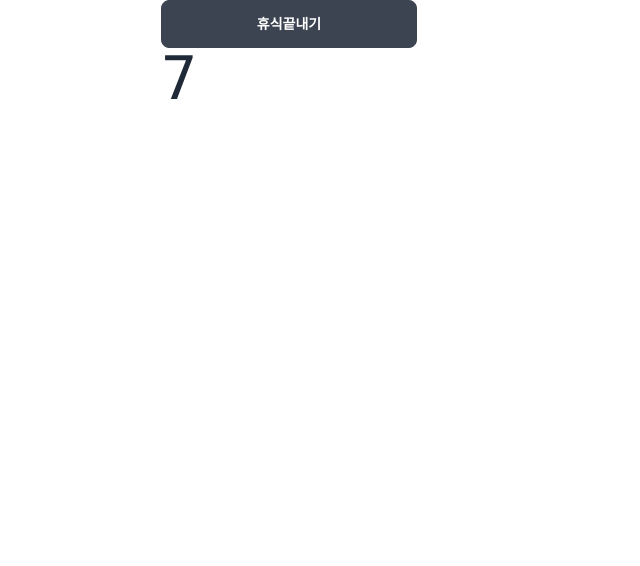
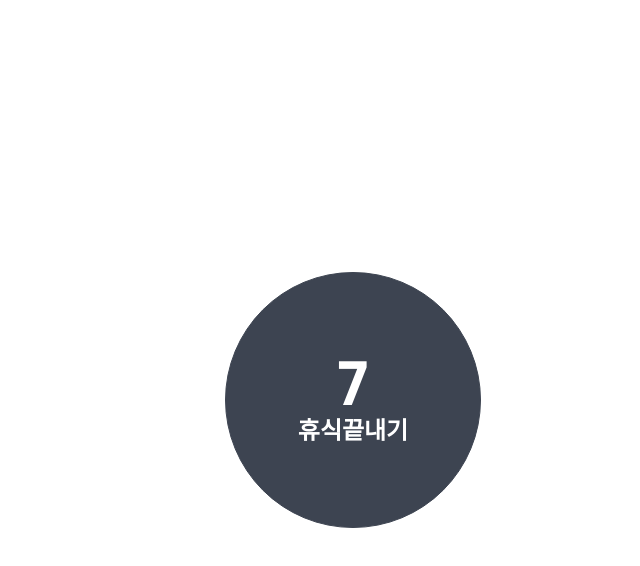
Before and after one commit to ShineTiger/7-squrt, a React (Create React App) app: page /Rest in a window 1280 px wide. Shown: the top 566 px of the page, without its empty margins (287-927 px from the left). Built offline with nearby package versions, Linux system fonts and the light colour scheme.

Commit message:
:lipstick: Rest 페이지 레이아웃

```diff
--- a/src/pages/Rest.tsx
+++ b/src/pages/Rest.tsx
@@ -25,17 +25,17 @@ const Rest = () => {
   }, [timer]);
 
   return (
-    <>
-      <button onClick={overRest} className="btn btn-wide">
-        휴식끝내기
+    <div className="vh100-center">
+      <button onClick={overRest} className="circle-btn inline-block">
+        <SecondCounter
+          second={timer}
+          setSecond={setTimer}
+          isPlay={play}
+          className="font-mono text-6xl"
+        />
+        <p className="text-2xl">휴식끝내기</p>
       </button>
-      <SecondCounter
-        second={timer}
-        setSecond={setTimer}
-        isPlay={play}
-        className="font-mono text-6xl"
-      />
-    </>
+    </div>
   );
 };
 
```
